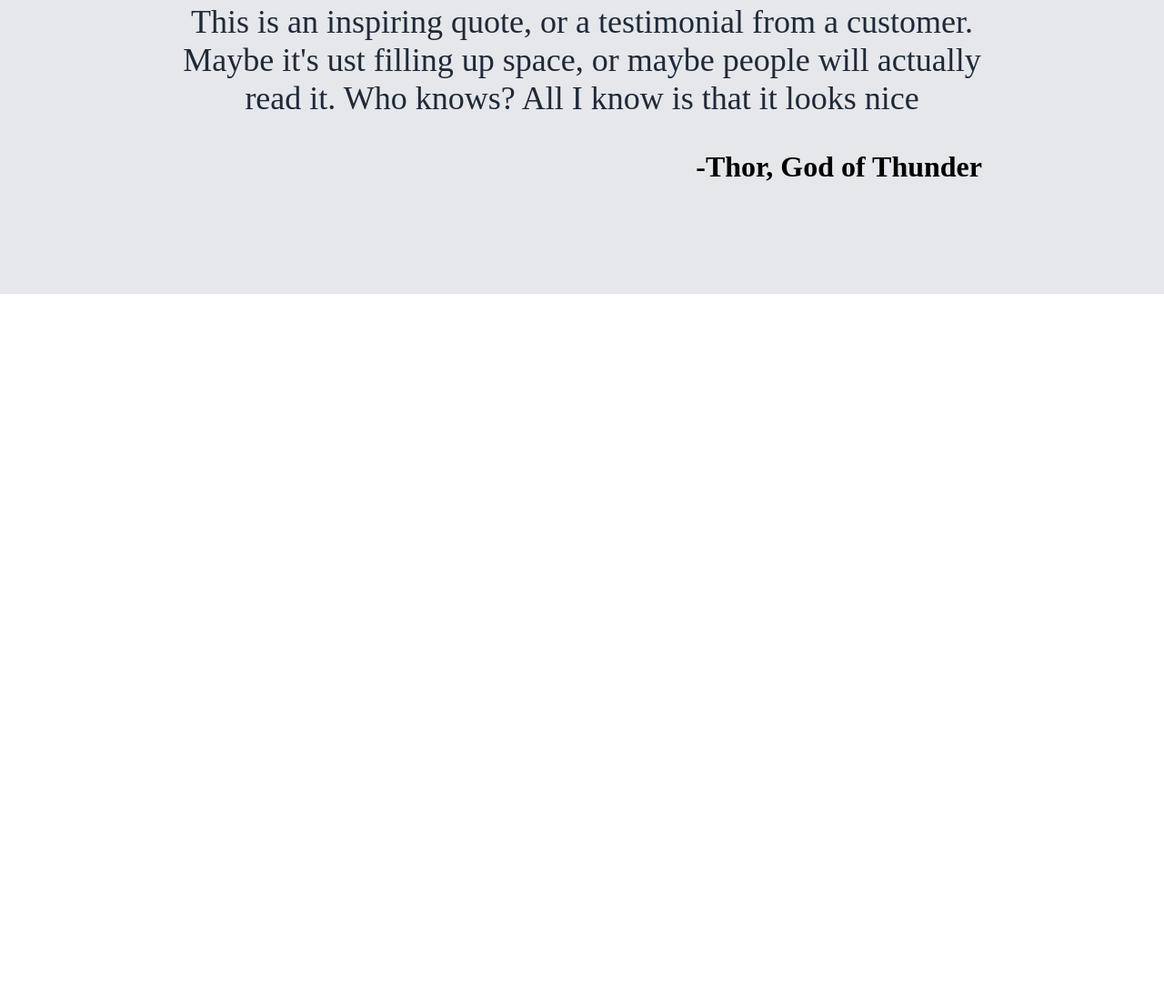
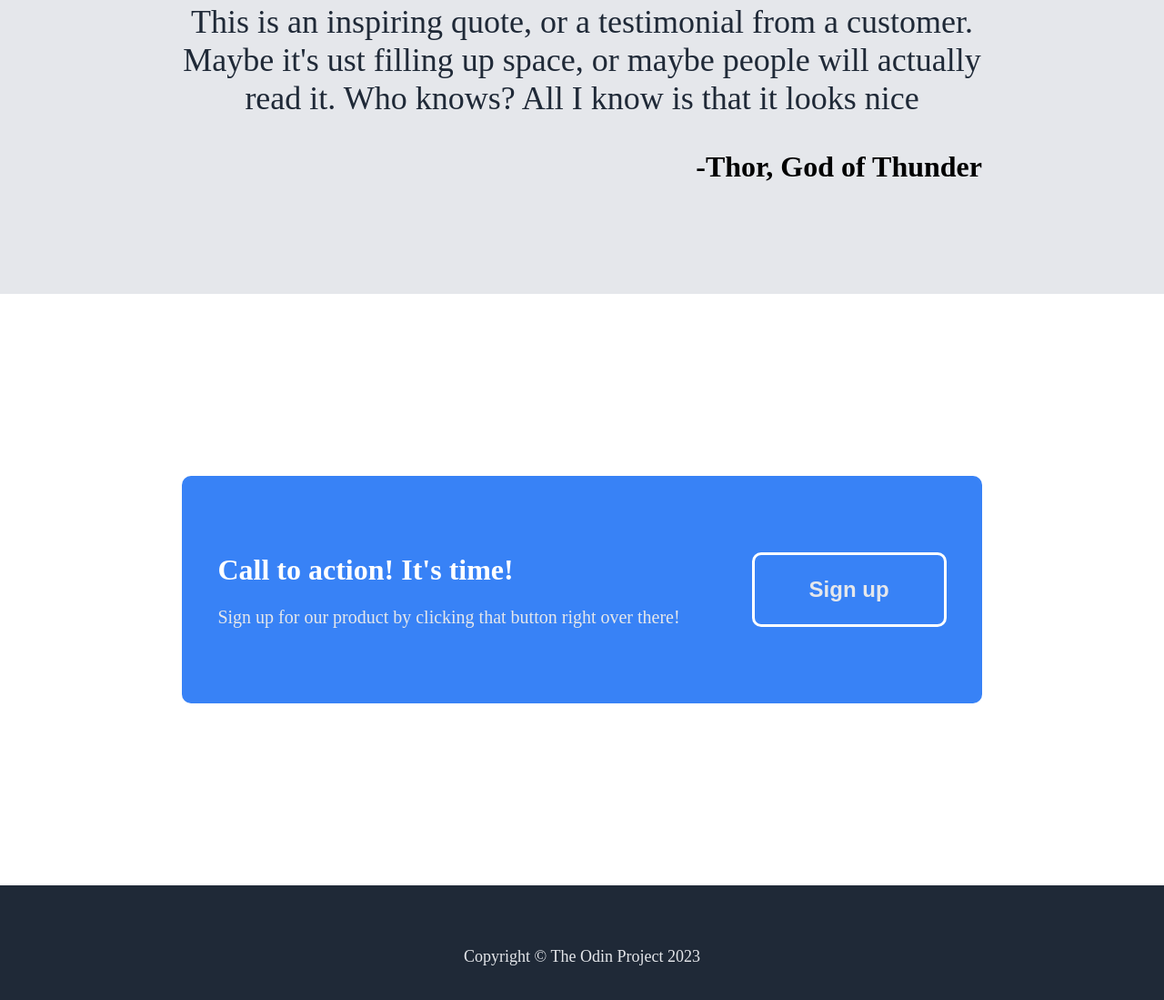
Before and after one commit to Jsravelo/landing-page-project, a plain HTML site: page index.html in a window 1280 px wide. Shown: the part 1176-2275 px from the top of the page at 91% size. Before the commit the page ends 1499 px from the top, so only its background shows below. Drawn offline with Linux system fonts and the light colour scheme.

Commit message:
add cta and footer section

```diff
--- a/index.html
+++ b/index.html
@@ -60,10 +60,20 @@
         </div>
 
         <div class="cta">
+            <div class="calltoaction">
+                <div class="itstime">
+                    <h1>Call to action! It's time!</h1>
+                    <p>Sign up for our product by clicking
+                    that button right over there!</p>
+                </div>
+                <div class="boton">
+                    <button><p>Sign up</p></button>
+                </div>
+            </div>
+        </div>
 
-        </div>
         <div class="footer">
-
+            <p>Copyright © The Odin Project 2023</p>
         </div>
 
 
--- a/style.css
+++ b/style.css
@@ -129,6 +129,50 @@ button {
     text-align: center;
 }
 
-h1 {
+.quotes h1 {
     text-align: end;
 }
+
+.calltoaction {
+    display: flex;
+    justify-content: space-around;
+    align-items: center;
+    background-color: #3882f6;
+    flex: 1;
+    border-radius: 10px;
+    height: 250px;
+
+}
+
+.cta {
+    display: flex;
+    padding: 200px;
+ }
+
+.boton button {
+    border-style: solid;
+    border-color: white;
+    border-radius: 10px;
+    border-width: 3px;
+    padding: 0px 60px 0px 60px
+ }
+
+ .itstime h1 {
+    color: white
+ }
+
+ .itstime p {
+    font-size: 20px;
+ }
+
+ button p {
+    font-size: 24px
+ }
+
+ .footer {
+    display: flex;
+    background-color: #1f2937;
+    justify-content: center;
+    align-items: center;
+    padding: 50px
+ }
```
